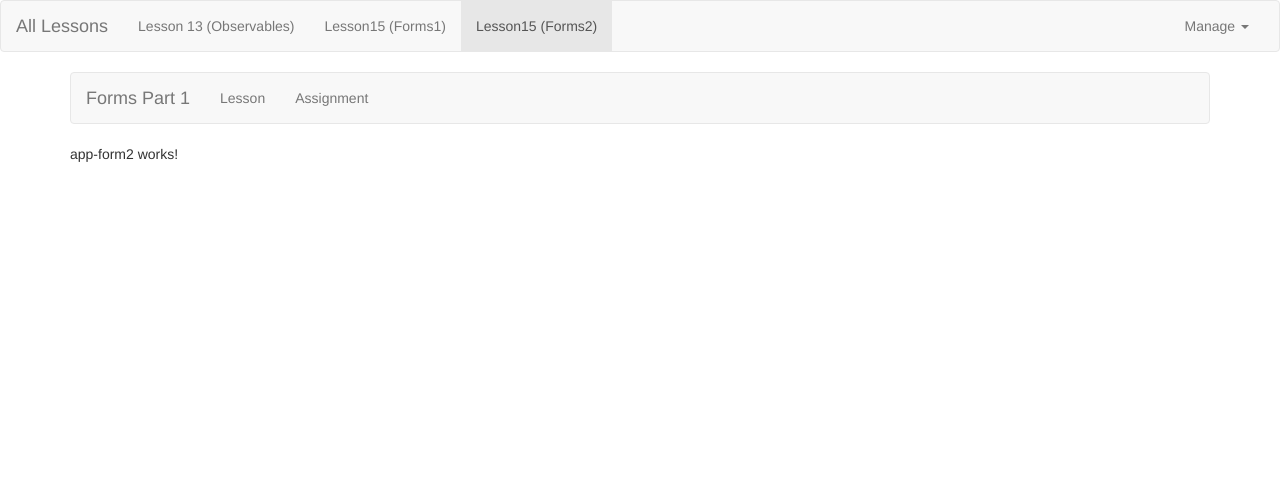
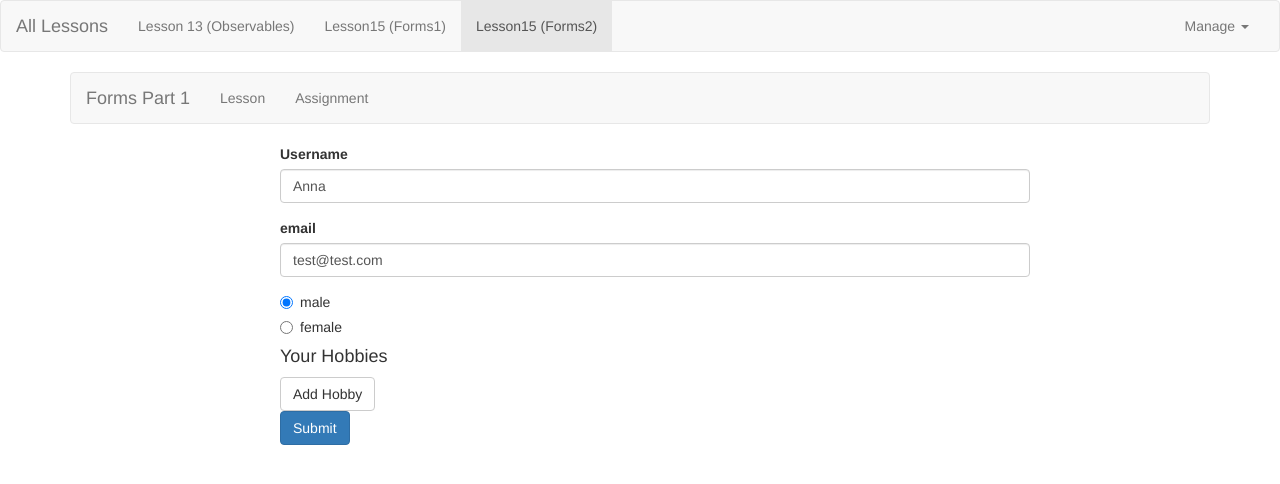
Before and after one commit to ishmaelillo1/All, an Angular app: page /FormsPart2/Lesson in a window 1280 px wide. Shown: the top 484 px of the page. Built offline with nearby package versions, Linux system fonts and the light colour scheme.

Commit message:
EndOfForms2

```diff
--- a/src/app/Lessons/Forms/Part2/app-form2/app-form2.component.css
+++ b/src/app/Lessons/Forms/Part2/app-form2/app-form2.component.css
@@ -0,0 +1,3 @@
+input.ng-invalid.ng-touched {
+  border: 1px solid red;
+}
--- a/src/app/Lessons/Forms/Part2/app-form2/app-form2.component.html
+++ b/src/app/Lessons/Forms/Part2/app-form2/app-form2.component.html
@@ -1,3 +1,61 @@
-<p>
-  app-form2 works!
-</p>
+<div class="container">
+  <div class="row">
+    <div class="col-xs-12 col-sm-10 col-md-8 col-sm-offset-1 col-md-offset-2">
+      <form [formGroup]="signupForm" (ngSubmit)="onSubmit()">
+        <div formGroupName="userData">
+          <div class="form-group">
+            <label for="username">Username</label>
+            <input
+              type="text"
+              id="username"
+              formControlName="userName"
+              class="form-control">
+              <span
+                *ngIf="!signupForm.get('userData.userName').valid && signupForm.get('userData.userName').touched"
+                class="help-block">
+                <span *ngIf = "signupForm.get('userData.userName').errors['nameisForbidden'] "> This name is invalid !</span>
+                <span *ngIf = "signupForm.get('userData.userName').errors['required'] " >This field is required!</span>
+
+              </span>
+          </div>
+          <div class="form-group">
+            <label for="email">email</label>
+            <input
+              type="text"
+              id="email"
+              formControlName="email"
+              class="form-control">
+              <span
+                *ngIf="!signupForm.get('userData.email').valid && signupForm.get('userData.email').touched"
+                class="help-block">
+                Please enter a valid email
+              </span>
+          </div>
+        </div>
+        <div
+          class="radio"
+          *ngFor="let gender of genders">
+          <label>
+            <input
+              type="radio"
+              formControlName="gender"
+              [value]="gender">{{ gender }}
+          </label>
+        </div>
+        <div formArrayName="hobbies">
+          <h4>Your Hobbies</h4>
+          <button
+            class="btn btn-default"
+            type="button"
+            (click)="onAddHobby()">Add Hobby</button>
+            <div
+              class="form-group"
+              *ngFor="let hobbyControl of signupForm.get('hobbies').controls; let i = index">
+              <input type="text" class="form-control" [formControlName]="i">
+            </div>
+        </div>
+        <button class="btn btn-primary" type="submit">Submit</button>
+      </form>
+    </div>
+  </div>
+</div>
--- a/src/app/Lessons/Forms/Part2/app-form2/app-form2.component.ts
+++ b/src/app/Lessons/Forms/Part2/app-form2/app-form2.component.ts
@@ -1,4 +1,7 @@
 import { Component, OnInit } from '@angular/core';
+import { FormGroup, FormControl, Validators, FormArray } from '@angular/forms';
+import { Observable } from 'rxjs/Observable';
+
 
 @Component({
   selector: 'app-app-form2',
@@ -6,10 +9,71 @@ import { Component, OnInit } from '@angular/core';
   styleUrls: ['./app-form2.component.css']
 })
 export class AppForm2Component implements OnInit {
-
+  genders = ['male', 'female'];
+  signupForm: FormGroup;
+  forbiddenUsername = ['Chris', 'Anna'];
   constructor() { }
 
   ngOnInit() {
+    this.signupForm = new FormGroup({
+      'userData': new FormGroup({
+      'userName': new FormControl (null, [Validators.required, this.forbiddenNames.bind(this)]),
+      'email': new FormControl(null, [Validators.required, Validators.email], this.forbiddenEmails)
+      }),
+      'gender': new FormControl('male'),
+      'hobbies': new FormArray([])
+    });
+    this.signupForm.valueChanges.subscribe(
+      (value) => console.log('Value: ' + value)
+    );
+    this.signupForm.statusChanges.subscribe(
+      (status) => console.log('Status ' + status)
+    );
+    this.signupForm.setValue({
+      'userData': {
+        'userName': 'Max',
+        'email': 'test@test.com'
+      },
+      'gender': 'male',
+      'hobbies': []
+    });
+    this.signupForm.patchValue({
+      'userData': {
+        'userName': 'Anna',
+      },
+    });
   }
-
+  onSubmit() {
+    console.log(this.signupForm);
+    this.signupForm.reset({
+      'userData': {
+        'userName': 'Max',
+        'email': 'test@test.com'
+      },
+      'gender': 'male',
+      'hobbies': []
+    });
+  }
+  onAddHobby() {
+    const control = new FormControl(null, Validators.required);
+    (<FormArray>this.signupForm.get('hobbies')).push(control);
+  }
+  forbiddenNames(control: FormControl): {[s: string]: boolean} {
+    if (this.forbiddenUsername.indexOf(control.value) !== -1) {
+      return {'nameisForbidden': true};
+    }
+    return null;
+  }
+  forbiddenEmails(control: FormControl): Promise<any>  | Observable<any>{
+    const promise = new Promise <any> ((resolve, reject) => {
+      setTimeout(() => {
+        if (control.value === 'test@test.com') {
+          resolve ({'emailIsForbidden': true});
+        } else {
+          resolve (null);
+        }
+      }, 1500);
+    });
+    return promise;
+  }
 }
```
Also changed, not shown: src/app/app.module.ts (+4 -5 lines).
